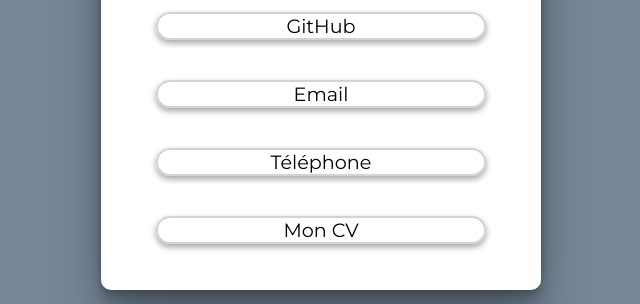
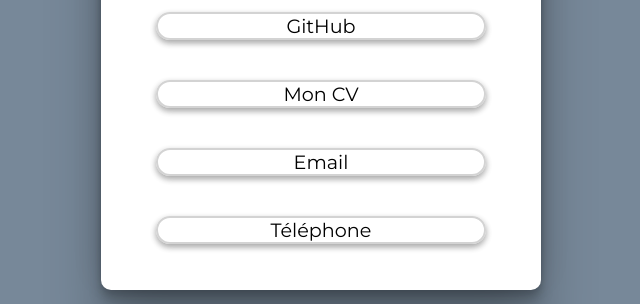
Before and after one commit to SC138/my-qrcode, a React (Create React App) app: page / in a window 1280 px wide. Shown: the part 430-734 px from the top of the page, without its empty margins (319-959 px from the left). Built offline with nearby package versions, Linux system fonts and the light colour scheme.

Commit message:
test animations

```diff
--- a/src/App.css
+++ b/src/App.css
@@ -54,22 +54,25 @@
   margin: 10px 0;
   display: flex;
   justify-content: center;
-  width: 350px; /* Définir une largeur fixe pour les liens */
+  width: 350px;
   padding: 10px;
   box-sizing: border-box;
+  transition: transform 0.2s ease, background-color 0.2s ease;
+
 }
 
 a {
   color: black;
   text-decoration: none;
   font-size: 1.2em;
-  display: block; /* Assurer que le lien occupe toute la largeur de .link */
+  display: block;
   width: 100%;
-  text-align: center; /* Centrer le texte à l'intérieur du lien */
+  text-align: center;
   font-family: 'Montserrat', sans-serif;
   border: solid lightgray 2px;
   border-radius: 15px;
   box-shadow: rgba(0, 0, 0, 0.16) 0px 3px 6px, rgba(0, 0, 0, 0.23) 0px 3px 6px;
+  transition: transform 0.2s ease, background-color 0.2s ease;
 
 }
 
--- a/src/Links.jsx
+++ b/src/Links.jsx
@@ -4,9 +4,9 @@
   const links = [
     { name: 'LinkedIn', url: 'https://www.linkedin.com/in/thomas-chevron/' },
     { name: 'GitHub', url: 'https://github.com/SC138' },
+    { name: 'Mon CV', url: '/documents/cv.pdf' },
     { name: 'Email', url: 'mailto:chevron.thomas33@gmail.com' },
     { name: 'Téléphone', url: 'tel:+33698422922' },
-    { name: 'Mon CV', url: '/documents/cv.pdf' },
   ];
 
   return (
```
